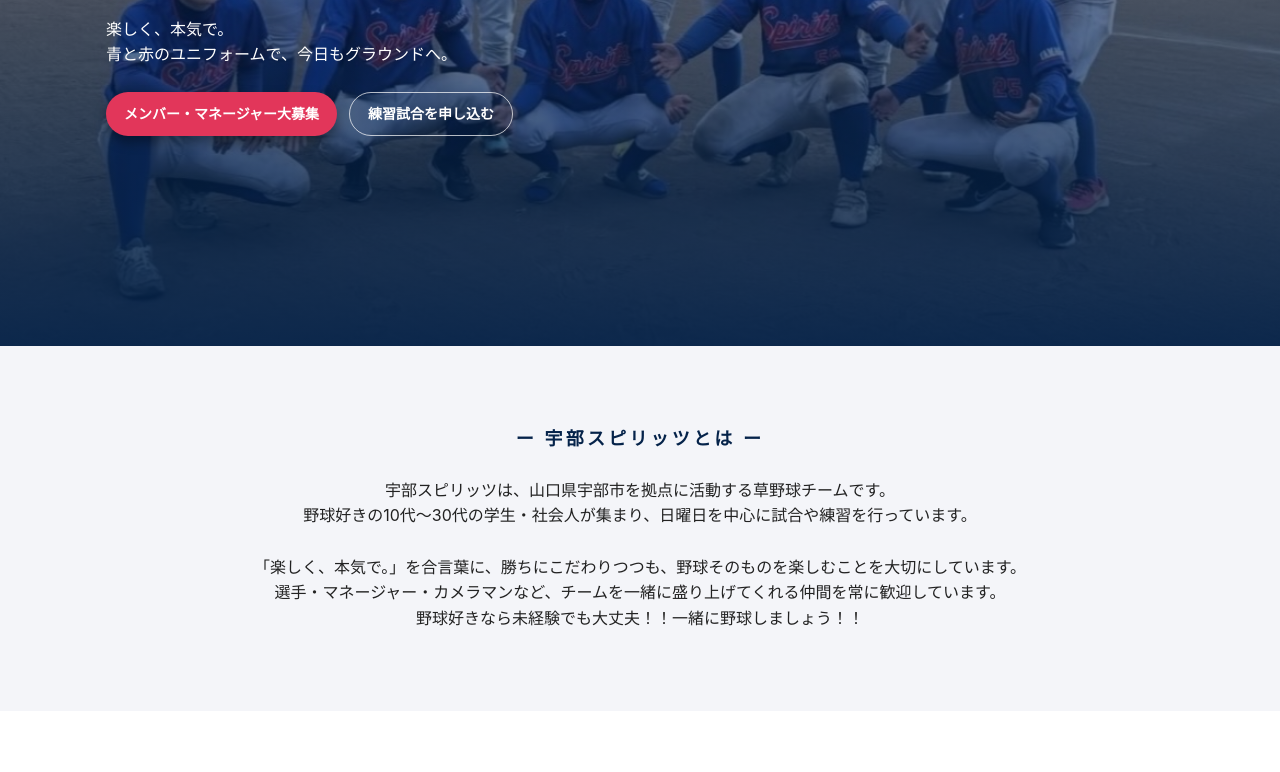
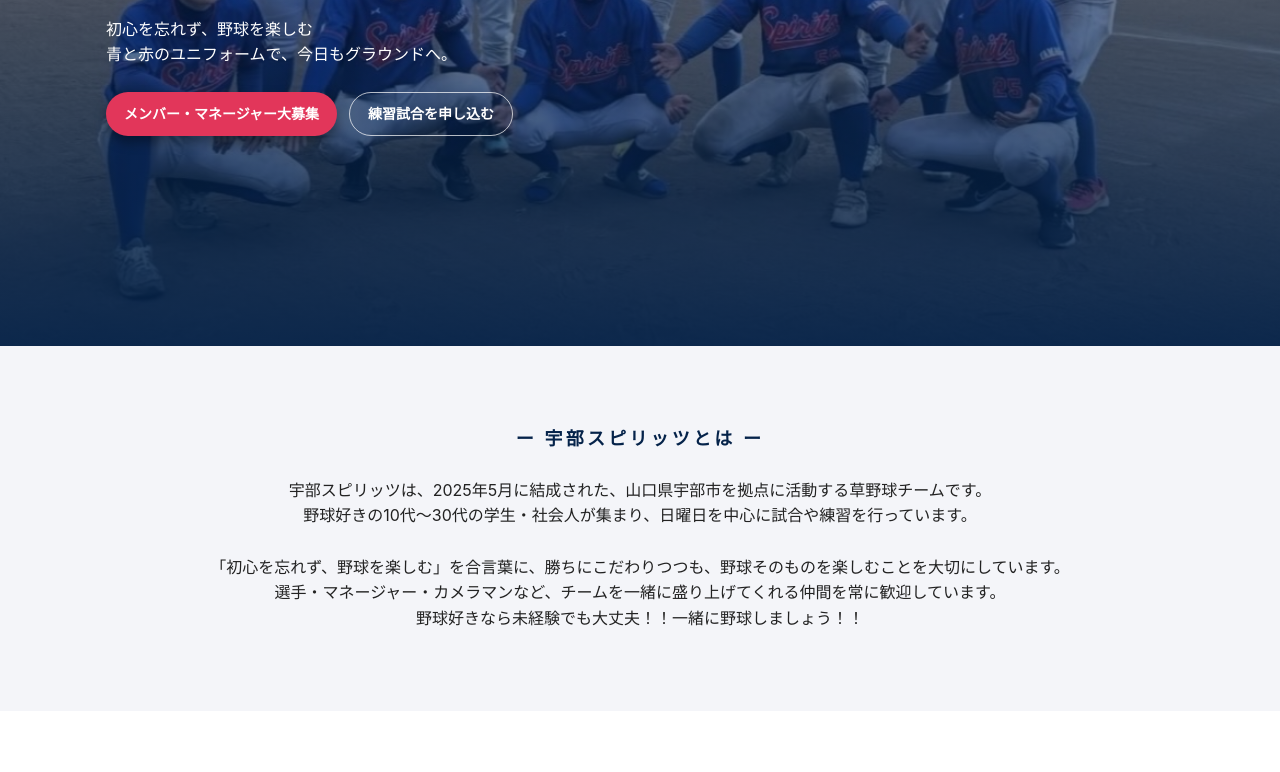
Before and after one commit to ubespirits2025/ubespi, a plain HTML site: page index.html in a window 1280 px wide. Shown: the part 454-1226 px from the top of the page. Drawn offline with Linux system fonts and the light colour scheme.

Commit message:
Update index.html

```diff
--- a/index.html
+++ b/index.html
@@ -42,7 +42,7 @@
     <div class="hero-inner">
         <p class="hero-tagline">UBE SPIRITS BASEBALL TEAM</p>
         <h1 class="hero-title">宇部スピリッツ</h1>
-        <p class="hero-copy">楽しく、本気で。<br>青と赤のユニフォームで、今日もグラウンドへ。</p>
+        <p class="hero-copy">初心を忘れず、野球を楽しむ<br>青と赤のユニフォームで、今日もグラウンドへ。</p>
 
         <div class="hero-buttons">
             <a href="recruit/index.html" class="btn btn-primary">メンバー・マネージャー大募集</a>
@@ -58,9 +58,9 @@
         <div class="section-inner">
             <h2 class="section-title">ー 宇部スピリッツとは ー</h2>
             <p class="section-lead">
-                宇部スピリッツは、山口県宇部市を拠点に活動する草野球チームです。<br>
+                宇部スピリッツは、2025年5月に結成された、山口県宇部市を拠点に活動する草野球チームです。<br>
                 野球好きの10代～30代の学生・社会人が集まり、日曜日を中心に試合や練習を行っています。<br><br>
-                「楽しく、本気で。」を合言葉に、勝ちにこだわりつつも、野球そのものを楽しむことを大切にしています。<br>
+                「初心を忘れず、野球を楽しむ」を合言葉に、勝ちにこだわりつつも、野球そのものを楽しむことを大切にしています。<br>
                 選手・マネージャー・カメラマンなど、チームを一緒に盛り上げてくれる仲間を常に歓迎しています。<br>
                 野球好きなら未経験でも大丈夫！！一緒に野球しましょう！！
             </p>
```
